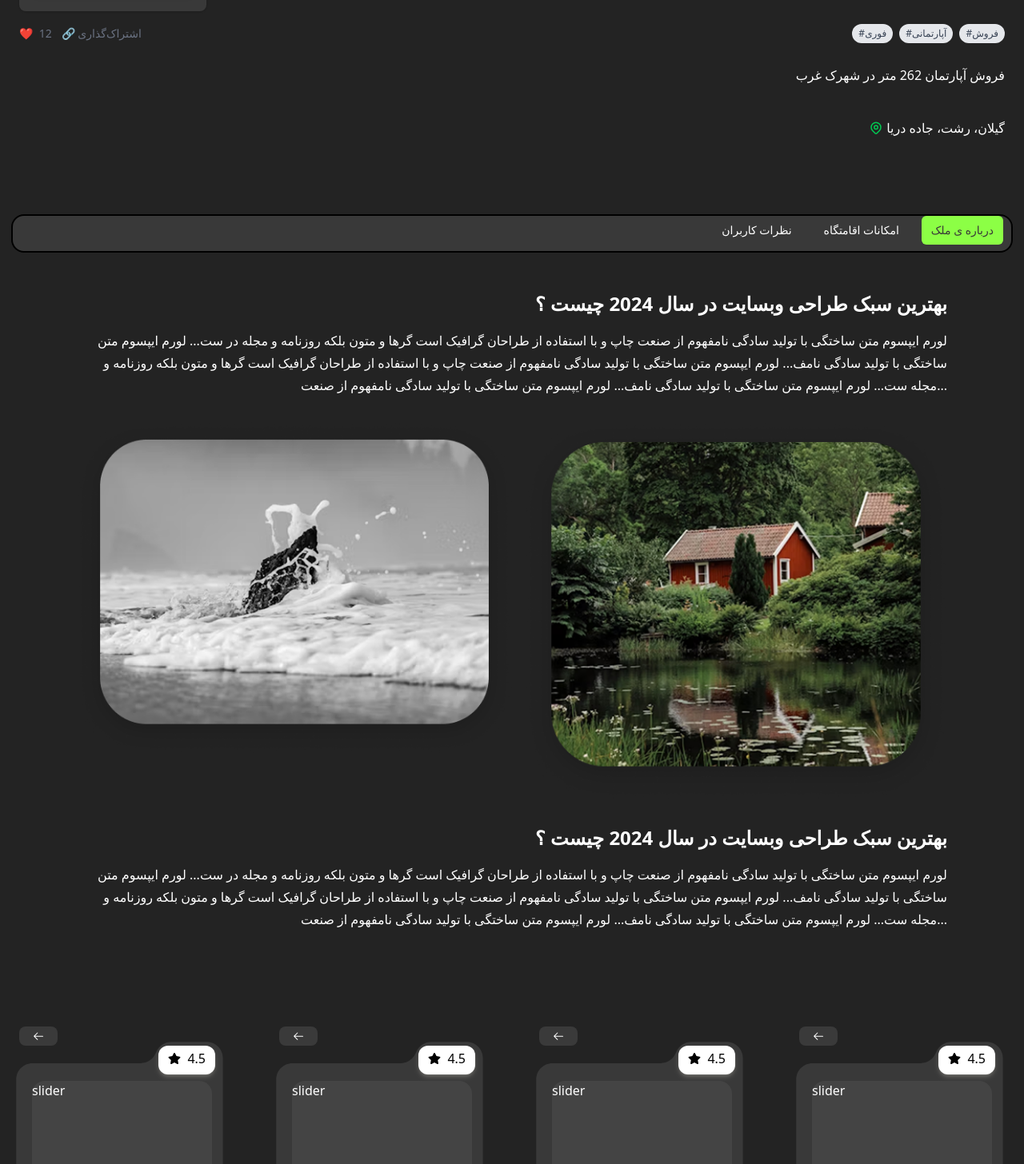
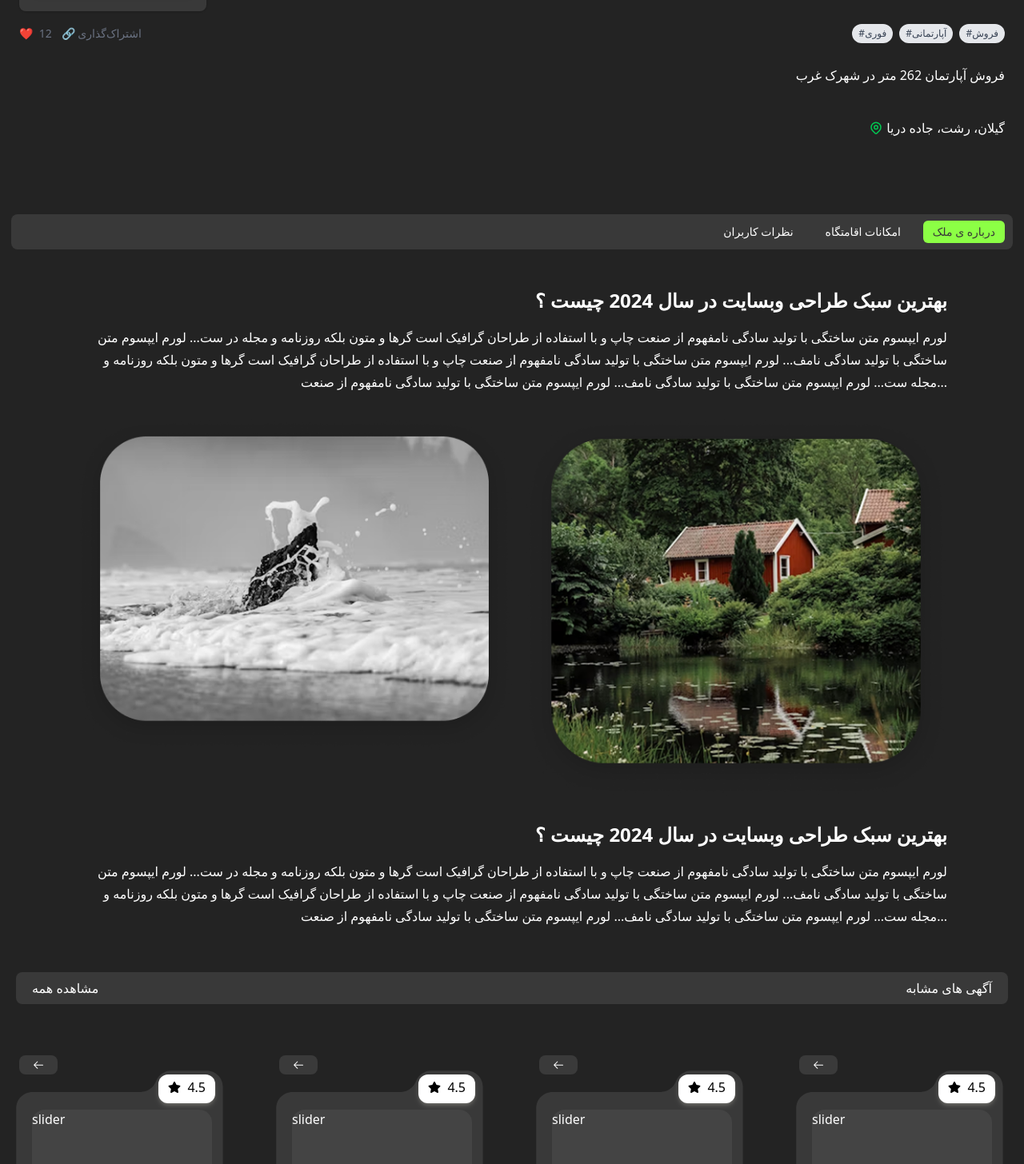
Before and after one commit to academy-nextJs/nextdivas, a Next.js app: page /main/single-house in a window 1280 px wide. Shown: the part 567-2023 px from the top of the page at 80% size. Built offline with nearby package versions, Linux system fonts and the light colour scheme; what @heroui/react would draw is missing.

Commit message:
ui up grated

```diff
--- a/src/app/main/single-house/page.tsx
+++ b/src/app/main/single-house/page.tsx
@@ -125,6 +125,11 @@ function SingleHouse() {
       </div>
 
       <SettingsTabs />
+      <div className="flex justify-between items-center bg-[#393939] px-5 mx-5 rounded-lg">
+        <p className="text-white leading-10">مشاهده همه</p>
+        <p className="text-white leading-10">آگهی های مشابه</p>
+      </div>
+
       <CardList />
     </div>
   );
--- a/src/components/SinglePagesComponents/tab.tsx
+++ b/src/components/SinglePagesComponents/tab.tsx
@@ -43,7 +43,7 @@ export default function SettingsTabs() {
       {/* Desktop tabs */}
       <div className="hidden sm:block">
         <nav
-          className="flex flex-row-reverse space-x-reverse space-x-4 border-2 rounded-2xl bg-[#393939] pb-2 px-2.5 mx-3.5 mb-4"
+          className="flex flex-row-reverse space-x-reverse space-x-4 rounded-lg bg-[#393939] pb-2 px-2.5 mx-3.5 mb-4"
           aria-label="Tabs"
         >
           {tabs.map((tab) => (
@@ -54,7 +54,7 @@ export default function SettingsTabs() {
                 activeTab === tab.value
                   ? "bg-[#8CFF45] text-[#393939]"
                   : "text-white hover:text-gray-800 hover:bg-gray-100",
-                "px-3 py-2 text-sm font-medium rounded-md transition-colors"
+                "px-3 mt-2 py-1 text-sm font-medium rounded-md transition-colors"
               )}
             >
               {tab.name}
```
